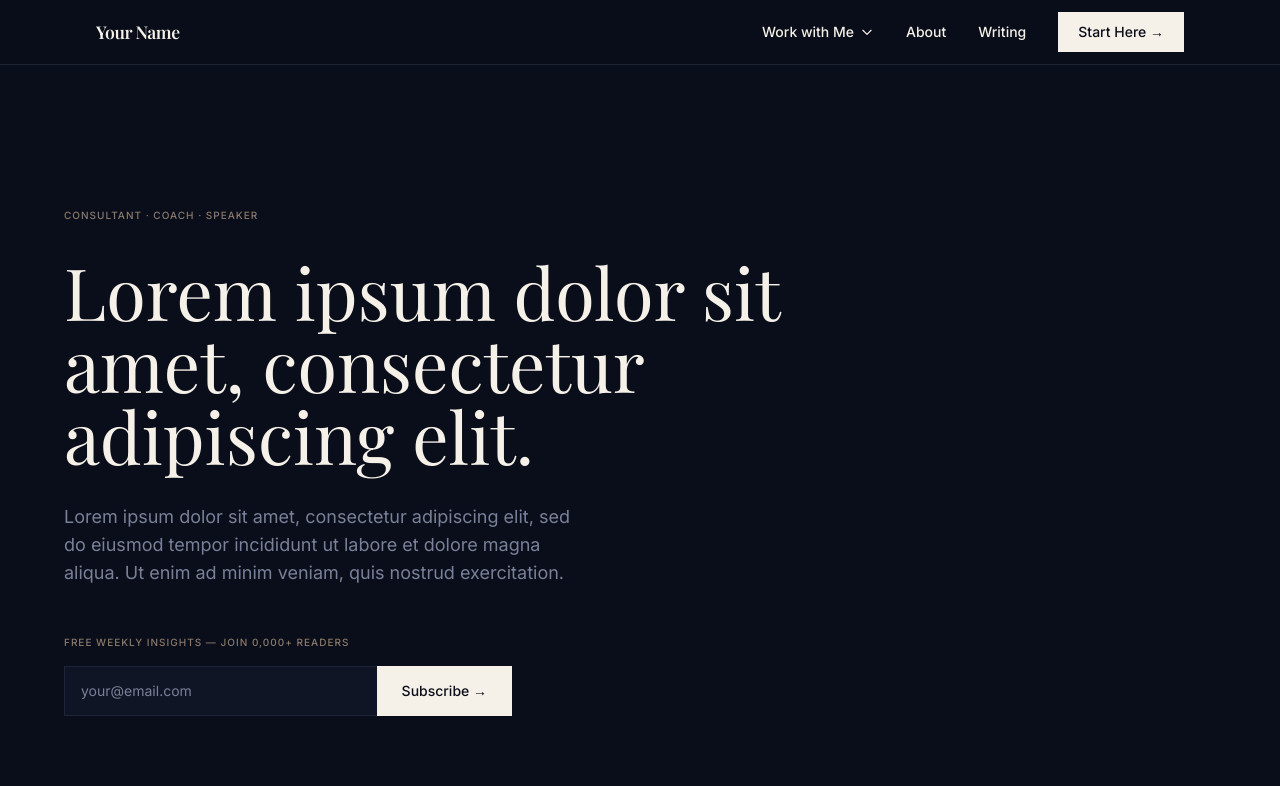
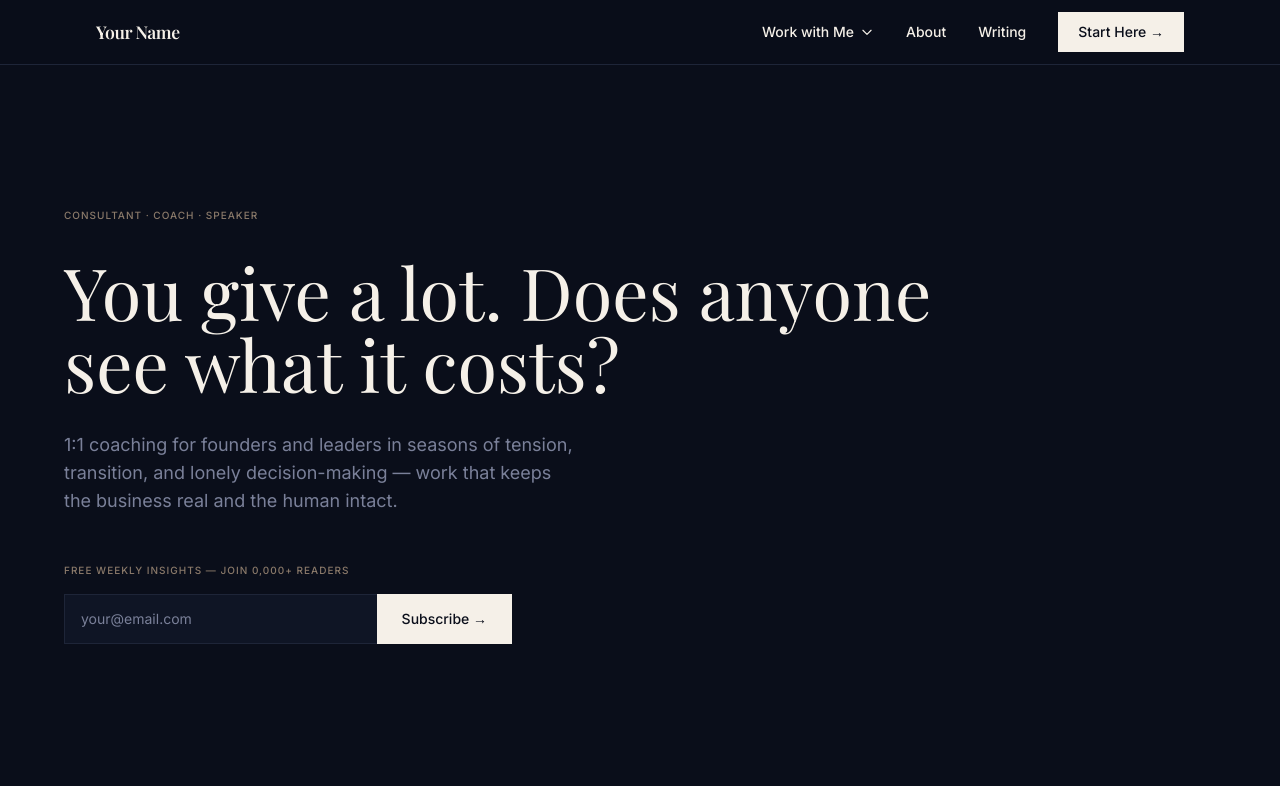
Before and after one commit to jskroening-afk/my-site, a Next.js app: page / in a window 1280 px wide. Shown: the top 786 px of the page. Built offline with nearby package versions, Linux system fonts and the light colour scheme; a web font is replaced by a local one.

Commit message:
homepage hero copy

```diff
--- a/app/(site)/page.tsx
+++ b/app/(site)/page.tsx
@@ -58,12 +58,11 @@ export default function HomePage() {
             Consultant · Coach · Speaker
           </p>
           <h1 className="font-serif text-5xl md:text-6xl lg:text-[4.5rem] font-normal leading-[1.1] text-[#f5f0e8] max-w-4xl mb-8">
-            Lorem ipsum dolor sit amet, consectetur adipiscing elit.
+            You give a lot. Does anyone see what it costs?
           </h1>
           <p className="text-base md:text-lg text-[#7a8099] max-w-lg leading-relaxed mb-12">
-            Lorem ipsum dolor sit amet, consectetur adipiscing elit, sed do eiusmod tempor
-            incididunt ut labore et dolore magna aliqua. Ut enim ad minim veniam, quis
-            nostrud exercitation.
+            1:1 coaching for founders and leaders in seasons of tension, transition, and
+            lonely decision-making — work that keeps the business real and the human intact.
           </p>
           <div className="space-y-4">
             <p className="text-[10px] uppercase tracking-widest text-[#8B7A6A] font-medium">
```
